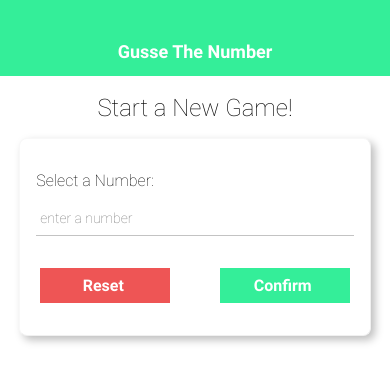
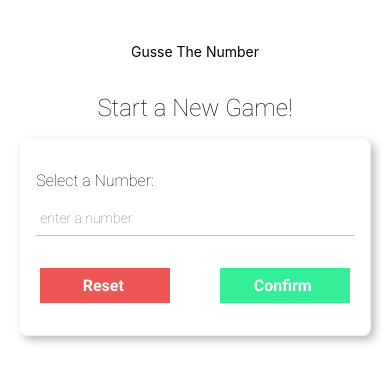
Before and after one commit to AlineJo/GuessNumber, a React Native app: screen / in a window 390 px wide. Shown: the top 382 px of the page. Built offline with nearby package versions, Linux system fonts and the light colour scheme.

Commit message:
change header desain based on platform

```diff
--- a/Componenets/Header.js
+++ b/Componenets/Header.js
@@ -1,20 +1,25 @@
 import React from 'react';
-import { View, StyleSheet } from "react-native";
+import { View, StyleSheet, Platform } from "react-native";
 import MyTextStyle from '../assets/styles/MyTextStyle';
 import Colors from '../Constants/Colors';
 import Spacing from '../Constants/Spacing';
+import Tags from '../Constants/Tags';
 import MyText from './MyText';
 
 
 
 const Header = props => {
 
+    const headerTitleStyle = Platform.select({
+        ios: MyTextStyle(Colors.colorActionBarTitleColor).light_18,
+        android: MyTextStyle(Colors.colorActionBarTitleColor).big_18,
+    })
+
     return (
         <View style={styles.header}>
             <MyText
                 style={
-                    MyTextStyle(Colors.colorActionBarTitleColor).big_18
-                } >
+                    headerTitleStyle} >
                 {props.title}
             </MyText>
         </View>
@@ -30,7 +35,9 @@ const styles = StyleSheet.create({
         height: Spacing.spaceActionBarHeight,
         paddingTop: Spacing.spaceActionBarPaddingTop,
         paddingBottom: Spacing.spaceActionBarPaddingBottom,
-        backgroundColor: Colors.colorPrimary,
+        backgroundColor: Colors.colorActionBarBackgroundColor,
+        borderBottomColor: Colors.colorActionBarBorderColor,
+        borderBottomWidth: Platform.OS === 'ios' ? 1 : 0,
         flexDirection: 'row',
         alignItems: 'center',
         justifyContent: 'center'
@@ -39,7 +46,6 @@ const styles = StyleSheet.create({
     headerTitle: {
         color: Colors.colorActionBarTitleColor,
         fontSize: 28,
-        fontWeight: 'bold',
     }
 });
 
```
